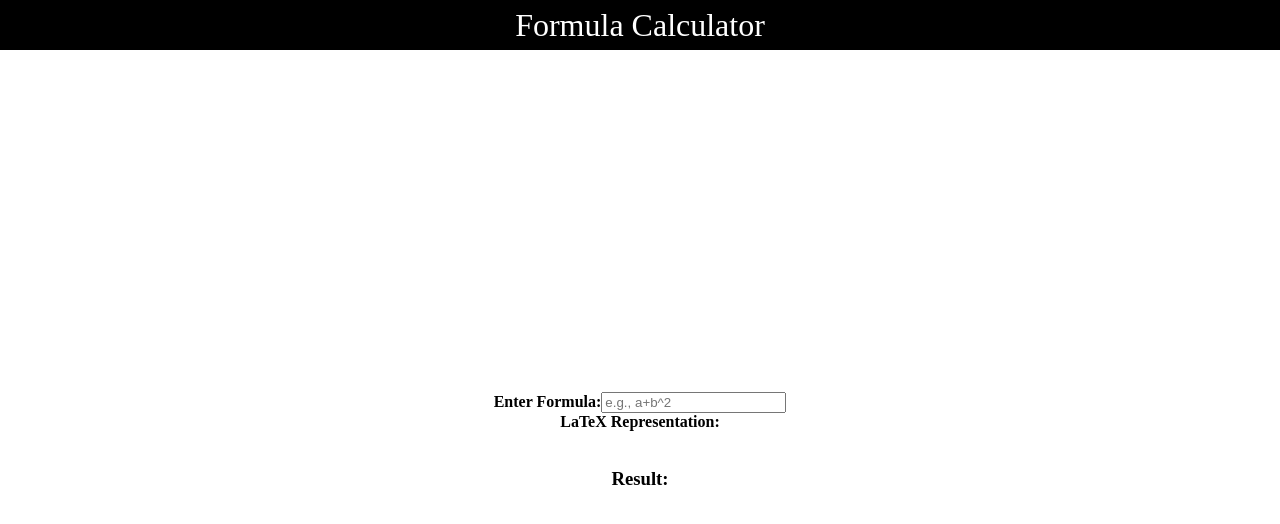
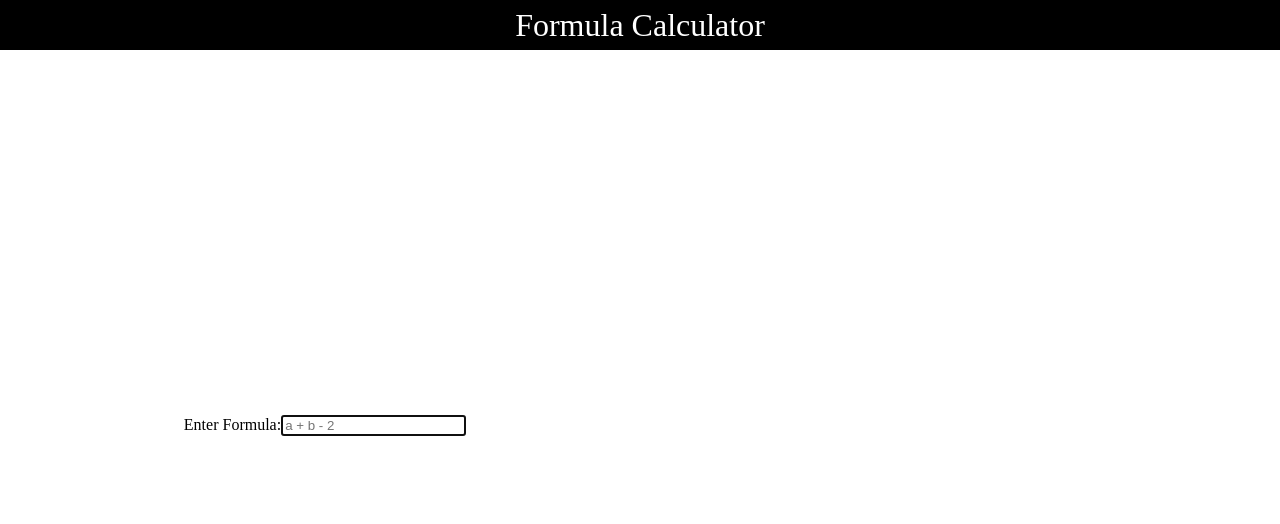
Before and after one commit to Rohit2099/calculator-with-latex, a React (Create React App) app: page / in a window 1280 px wide. Shown: the top 524 px of the page. Built offline with nearby package versions, Linux system fonts and the light colour scheme.

Commit message:
some styles

```diff
--- a/src/components/App.tsx
+++ b/src/components/App.tsx
@@ -20,15 +20,25 @@ const FormulaCalculator: React.FC = () => {
     }, []);
 
     return (
-        <>
+        <div id="app">
             <Header />
             <div id="container">
-                <Formula text={formula} onChange={onFormulaChange} />
-                <VariablesList formula={formula} onChange={onVariablesChange} content={variables} />
-                <Latex formula={formula} />
-                <Result formula={formula} variables={variables} />
+                <div id="input">
+                    <Formula text={formula} onChange={onFormulaChange} />
+
+                    <VariablesList
+                        formula={formula}
+                        onChange={onVariablesChange}
+                        content={variables}
+                    />
+                </div>
+                <div id="output">
+                    <Latex formula={formula} />
+                    {formula !== "" && <div className="output">=</div>}
+                    <Result formula={formula} variables={variables} />
+                </div>
             </div>
-        </>
+        </div>
     );
 };
 
--- a/src/components/Formula.tsx
+++ b/src/components/Formula.tsx
@@ -9,7 +9,7 @@ const Formula: FC<FormulaProps> = ({ text, onChange }: FormulaProps) => {
     return (
         <div>
             <label htmlFor="formula">
-                <strong>Enter Formula:</strong>
+                <text>Enter Formula:</text>
             </label>
 
             <input
@@ -17,7 +17,8 @@ const Formula: FC<FormulaProps> = ({ text, onChange }: FormulaProps) => {
                 id="formula"
                 value={text}
                 onChange={onChange}
-                placeholder="e.g., a+b^2"
+                placeholder="a + b - 2"
+                autoFocus
             />
         </div>
     );
--- a/src/components/Latex.tsx
+++ b/src/components/Latex.tsx
@@ -1,4 +1,5 @@
 import React, { useEffect, useRef } from "react";
+import "../css/Latex.css";
 
 interface LatexProps {
     formula: string;
@@ -17,8 +18,7 @@ const Latex: React.FC<LatexProps> = ({ formula }: LatexProps) => {
     }, [formula]);
 
     return (
-        <div>
-            <strong>LaTeX Representation:</strong>
+        <div className="output" id="latex">
             <div ref={mathJaxRef}>{`\\( ${formula} \\)`}</div>
         </div>
     );
--- a/src/components/Result.tsx
+++ b/src/components/Result.tsx
@@ -1,5 +1,6 @@
 import React, { useEffect, useState } from "react";
 import { evaluateFormula } from "../utils/utils";
+import "../css/Result.css";
 
 interface ResultProps {
     formula: string;
@@ -14,8 +15,7 @@ const Result: React.FC<ResultProps> = ({ formula, variables }: ResultProps) => {
     }, [formula, variables]);
 
     return (
-        <div>
-            <h3>Result:</h3>
+        <div className="output">
             <div>{result}</div>
         </div>
     );
--- a/src/css/App.css
+++ b/src/css/App.css
@@ -1,7 +1,34 @@
+#app {
+    display: flex;
+    height: 100%;
+    flex-direction: column;
+}
+
 #container {
-    height: 100%;
     display: flex;
     justify-content: center;
     align-items: center;
+    flex-direction: row;
+    gap: 20px;
+    overflow: hidden;
+    padding: 20px;
+    max-height: 100%;
+    flex-grow: 1;
+}
+
+#input,
+#output {
+    display: flex;
     flex-direction: column;
+    padding: 10px;
+    max-height: 100%;
+    overflow: scroll;
+    flex-grow: 1;
+    width: 50%;
+    justify-content: center;
+    align-items: center;
 }
+
+#output {
+    /* gap: 20px; */
+}
--- a/src/css/Header.css
+++ b/src/css/Header.css
@@ -1,12 +1,13 @@
 #header {
     background: black;
-    height: 50px;
-    line-height: 50px;
+    height: 3.125rem;
+    line-height: 3.125rem;
     font-size: 2rem;
     width: 100%;
     text-align: center;
     color: white;
     vertical-align: middle;
+    text-wrap: nowrap;
 }
 
 #header:hover {
--- /dev/null
+++ b/src/css/Latex.css
@@ -0,0 +1,3 @@
+#latex {
+    max-width: 50rem;
+}
--- /dev/null
+++ b/src/css/Result.css
@@ -0,0 +1,10 @@
+.output {
+    font-size: 6rem;
+    /* border: 1px solid grey; */
+    border-radius: 25px;
+    padding: 2rem;
+    text-align: center;
+    text-wrap: wrap;
+    overflow: scroll;
+    max-width: 30rem;
+}
--- a/src/css/index.css
+++ b/src/css/index.css
@@ -4,6 +4,10 @@ html {
     height: 100%;
 }
 
+* {
+    box-sizing: border-box;
+}
+
 #root {
     height: 100%;
 }
```
